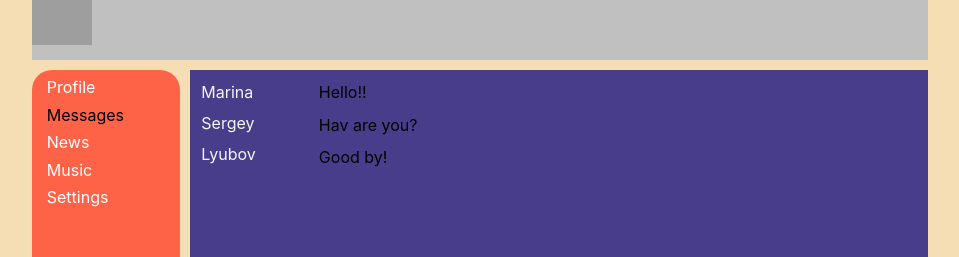
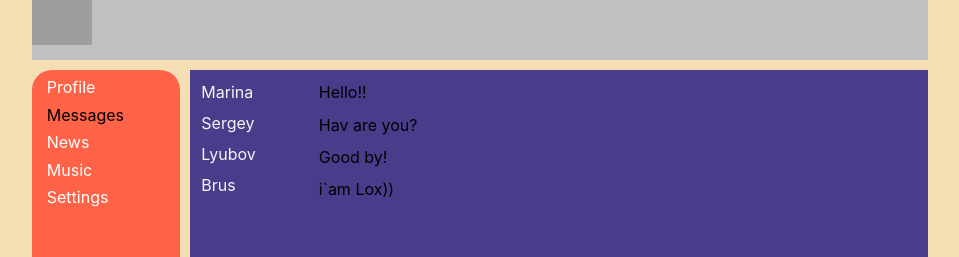
Before and after one commit to Yuri1011/network, a React (Create React App) app: page /dialogs in a window 1280 px wide. Shown: the top 257 px of the page, without its empty margins (160-1119 px from the left). Built offline with nearby package versions, Linux system fonts and the light colour scheme; grey boxes are pictures that could not be loaded.

Commit message:
Commit 5: modified files.

```diff
--- a/src/components/Dialogs/Dialogs.tsx
+++ b/src/components/Dialogs/Dialogs.tsx
@@ -1,39 +1,32 @@
 import React from "react";
 import {NavLink} from "react-router-dom";
 import s from './Dialogs.module.css'
+import {DialogItem} from "./DialogItem/DialogItem";
+import {Message} from "./Message/Message";
 
 export const Dialogs = () => {
+    let usersData = [
+        {name: 'Marina', id: 1,},
+        {name: 'Sergey', id: 2,},
+        {name: 'Lyubov', id: 3},
+        {name: 'Brus', id: 5}
+    ]
+    let dialogsUsers = usersData.map(users => <DialogItem name={users.name} id={users.id}/>);
+    let messageDate = [
+        {message: 'Hello!!'},
+        {message: 'Hav are you?'},
+        {message: 'Good by!'},
+        {message: 'i`am Lox))'}
+    ]
+    let messageElements = messageDate.map(messages => <Message message={messages.message}/>)
     return (
         <div className={s.dialogs}>
             <div className={s.dialogsItems}>
-                <DialogItem name='Marina' id={1}/>
-                <DialogItem name='Sergey' id={2}/>
-                <DialogItem name='Lyubov' id={3}/>
+                {dialogsUsers}
             </div>
             <div className={s.messages}>
-                <Message message='Hello!!'/>
-                <Message message='Hav are you?'/>
-                <Message message='Good by!'/>
+                {messageElements}
             </div>
         </div>
     )
 }
-type PropsDialogType = {
-    name: string
-    id: number
-}
-const DialogItem = (props: PropsDialogType) => {
-    return (
-        <div className={s.dialog}>
-            <NavLink to={'/dialogs/' + props.id} activeClassName={s.active}>{props.name}</NavLink>
-        </div>
-    )
-}
-type PropsMessageType = {
-    message: string
-}
-const Message = (props: PropsMessageType) => {
-    return (
-        <div className={s.message}>{props.message}</div>
-    )
-}
--- a/src/components/Header/Header.module.css
+++ b/src/components/Header/Header.module.css
@@ -1,5 +1,6 @@
 
 .header {
+
     grid-area: h;
     background-color: silver;
 }
--- a/src/components/Navbar/Navbar.module.css
+++ b/src/components/Navbar/Navbar.module.css
@@ -1,8 +1,10 @@
 
 .nav {
+
     grid-area: n;
     background-color: tomato;
     border-radius: 20px;
+
 }
 .item{
     margin: 5% 0 0 10%;
--- a/src/components/Profile/MyPosts/MyPosts.module.css
+++ b/src/components/Profile/MyPosts/MyPosts.module.css
@@ -2,3 +2,6 @@
 .postsBlock{
     padding: 2%;
 }
+.postsBlock h4{
+    color: silver;
+}
--- a/src/components/Profile/MyPosts/MyPosts.tsx
+++ b/src/components/Profile/MyPosts/MyPosts.tsx
@@ -3,9 +3,18 @@ import s from './MyPosts.module.css'
 import {Post} from "./Post/Post";
 
 export const MyPosts = () => {
+
+    let posts = [
+        {message: 'Hello bro!', like: 10},
+        {message: 'Please like my avatar!!', like: 25}
+    ]
+    let postsUsers = posts.map(postUser => <Post message={postUser.message} like={postUser.like}/>);
+
     return (
         <div className={s.postsBlock}>
-            My posts
+            <div>
+                <h4>My posts</h4>
+            </div>
             <div>
                 <textarea/>
             </div>
@@ -13,10 +22,8 @@ export const MyPosts = () => {
                 <button>Add post</button>
             </div>
             <div className={s.posts}>
-                <Post message= 'Hello bro' like ={5}/>
-                <Post message='Please like my avatar' like ={25}/>
+                {postsUsers}
             </div>
-
         </div>
     );
 }
```
